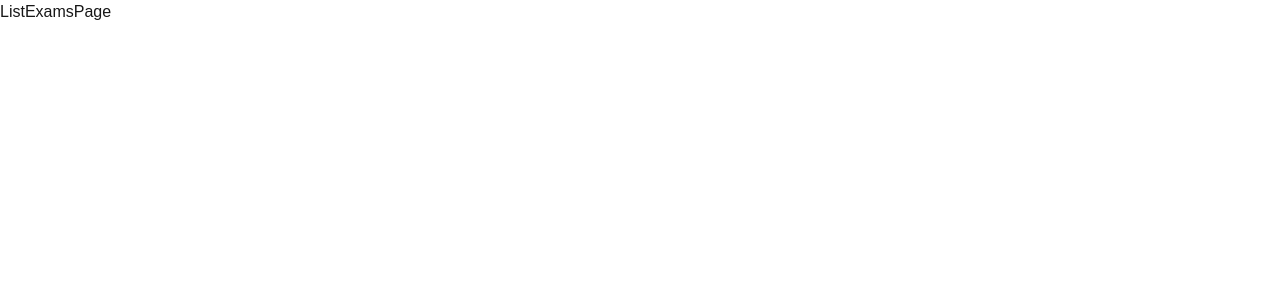
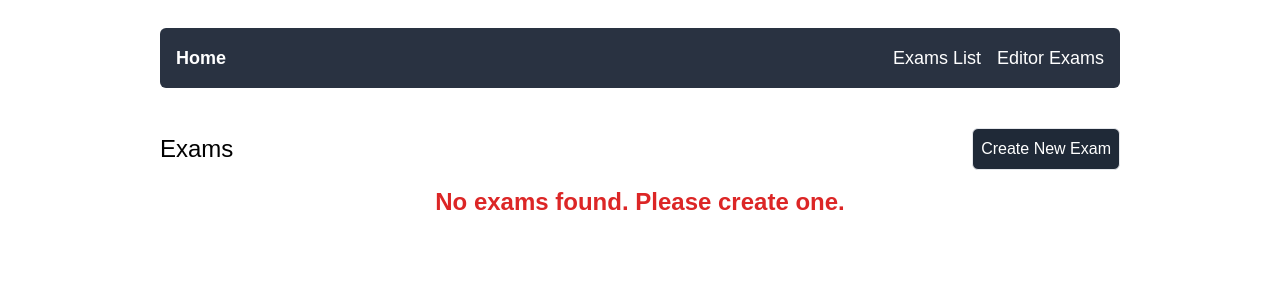
Before and after one commit to Amr-Eisa20/exam_sys, a Next.js app: page /exams in a window 1280 px wide. Shown: the top 300 px of the page. Built offline with nearby package versions, Linux system fonts and the light colour scheme.

Commit message:
create main page , navbar and handle layout to can preview screen

```diff
--- a/src/app/exams/page.tsx
+++ b/src/app/exams/page.tsx
@@ -1,7 +1,62 @@
-interface IProps {}
+"use client";
+import React, { useEffect, useState } from "react";
+import Link from "next/link";
+import { getExams } from "@/utils";
+import { Exam } from "@/interface";
 
-const ListExamsPage = ({}: IProps) => {
-  return <div>ListExamsPage</div>;
+const ListExamsPage = () => {
+  const [exams, setExams] = useState<Exam[]>([]);
+
+  useEffect(() => {
+    const examsFromStorage = getExams();
+    setExams(examsFromStorage);
+    console.log("Exams from storage:", examsFromStorage);
+  }, []);
+
+  return (
+    <div className="container mt-10">
+      <div className="flex justify-between items-center mx-auto mb-4">
+        <h1 className="text-2xl text-black ">Exams</h1>
+        <Link href="/exams/new">
+          <button className="p-2 bg-gray-800 text-white border rounded-md text-md ">
+            Create New Exam
+          </button>
+        </Link>
+      </div>
+      {!exams.length ? (
+        <div className="text-center container">
+          <p className="text-2xl text-red-600 font-semibold">
+            No exams found. Please create one.
+          </p>
+        </div>
+      ) : (
+        <div className="mt-4 space-y-2">
+          {exams.map((exam) => (
+            <div
+              key={exam.id}
+              className="border p-4 rounded-md bg-[#e0fbfc] flex justify-between items-center"
+            >
+              <div>
+                <span className="text-black text-2xl cursor-pointer text-1xl font-semibold">
+                  {exam.title}
+                </span>
+                <span className="text-gray-600 block">
+                  {exam.description == "" ? "No description" : exam.description}
+                </span>
+              </div>
+              <div>
+                <Link href={`/exams/${exam.id}`}>
+                  <button className="p-2 bg-gray-800 text-white border rounded-md text-md">
+                    View Exam
+                  </button>
+                </Link>
+              </div>
+            </div>
+          ))}
+        </div>
+      )}
+    </div>
+  );
 };
 
 export default ListExamsPage;
--- a/src/app/layout.tsx
+++ b/src/app/layout.tsx
@@ -1,6 +1,7 @@
 import type { Metadata } from "next";
 import localFont from "next/font/local";
 import "./globals.css";
+import Navbar from "@/components/Layout/Navbar";
 
 const geistSans = localFont({
   src: "./fonts/GeistVF.woff",
@@ -28,7 +29,10 @@ export default function RootLayout({
       <body
         className={`${geistSans.variable} ${geistMono.variable} antialiased`}
       >
-        {children}
+        <div className="container mx-auto ">
+          <Navbar />
+          {children}
+        </div>
       </body>
     </html>
   );
--- a/src/app/page.tsx
+++ b/src/app/page.tsx
@@ -1,5 +1,7 @@
-const HomePage = () => {
-  return <div>Home Page</div>;
+import ListExamsPage from "./exams/page";
+
+const Home = () => {
+  return <ListExamsPage />;
 };
 
-export default HomePage;
+export default Home;
--- /dev/null
+++ b/src/components/Layout/Navbar.tsx
@@ -0,0 +1,23 @@
+import Link from "next/link";
+
+const Navbar = () => {
+  return (
+    <nav className="container mt-7 mb-10">
+      <ul className="flex items-center justify-between p-4 bg-[#293241]  rounded-md  ">
+        <li className="text-white duration-200 font-semibold text-lg">
+          <Link href="/">Home</Link>
+        </li>
+        <div className="flex items-center text-white space-x-4">
+          <li className="duration-200 text-lg">
+            <Link href="/">Exams List</Link>
+          </li>
+          <li className="duration-200 text-lg">
+            <Link href="/exams/new">Editor Exams</Link>
+          </li>
+        </div>
+      </ul>
+    </nav>
+  );
+};
+
+export default Navbar;
```
